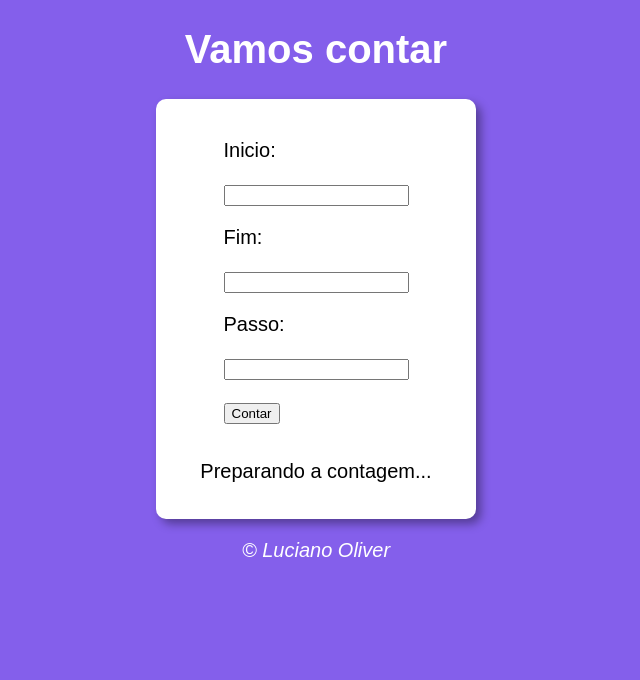
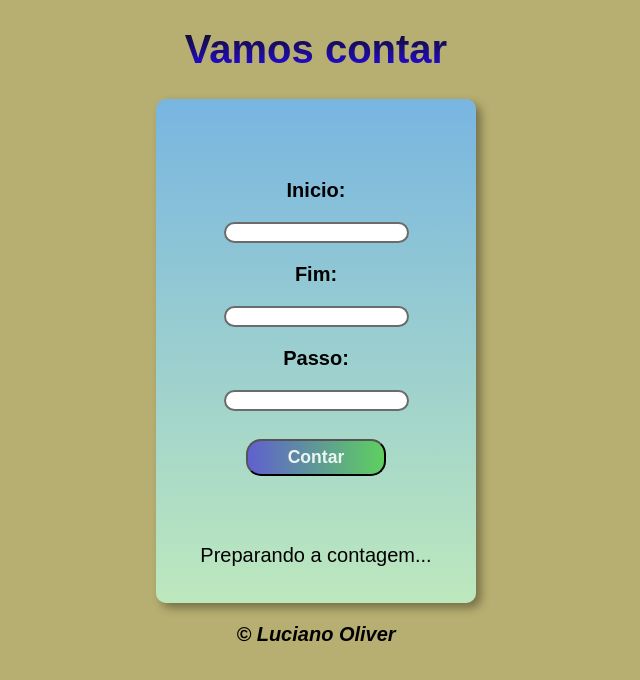
Before and after one commit to PabloAlves26/ContadorJS, a plain HTML site: page index.html in a window 1280 px wide. Shown: the whole page, without its empty margins (324-964 px from the left). Drawn offline with Linux system fonts and the light colour scheme.

Commit message:
Estlização personalizada.

```diff
--- a/index.html
+++ b/index.html
@@ -9,14 +9,14 @@
 </head>
 <body>
     <header>
-        <h1>Vamos contar</h1>
+        <h1 class="titulo">Vamos contar</h1>
     </header>
     <section>
-        <di id="dados">
+        <p id="dados">
             <p>Inicio: </p><input type="number" name="inicio" id="txti">
             <p>Fim: </p><input type="number" name="fim" id="txtf">
-            <p>Passo: </p><input type="number" name="passo" id="txtp">
-             <p><input type="button" value="Contar" onclick="contar()"></p>
+            <p>Passo: </p><input type="number" name="passo" id="txtp"></p>
+             <p><input type="button" id="btn" value="Contar" onclick="contar()"></p>
         </di>
         <div id="res">
             Preparando a contagem...
--- a/style.css
+++ b/style.css
@@ -1,20 +1,51 @@
 body {
-    background: rgb(132, 95, 235);
+    background: rgb(183, 175, 113);
     font: normal 15pt Arial;
 }
 header {
     color: white;
     text-align: center;
 }
-h1 {
+.titulo {
     text-align: center;
+    background-image: linear-gradient(to bottom, rgb(15, 13, 13), rgb(38, 10, 243));
+    color: black;
+    /*Adicionando*/
+    background-clip: text;
+    -webkit-background-clip: text;
+    -moz-background-clip: text;
+    -webkit-text-fill-color: transparent;
+}
+p {
+    font-weight: 700;
+}
+input#txti {
+    text-align: center;
+    border: 2px solid rgba(0, 0, 0, 0.58);
+    border-radius: 15px;
+    -webkit-border-radius: 15px;
+    -moz-border-radius: 15px;
+}
+input#txtf {
+    text-align: center;
+    border: 2px solid rgba(0, 0, 0, 0.58);
+    border-radius: 15px;
+    -webkit-border-radius: 15px;
+    -moz-border-radius: 15px;
+}
+input#txtp {
+    text-align: center;
+    border: 2px solid rgba(0, 0, 0, 0.58);
+    border-radius: 15px;
+    -webkit-border-radius: 15px;
+    -moz-border-radius: 15px;
 }
 section {
     display: flex;
     justify-content:center;
     flex-direction: column;
     align-items: center;
-    background: white;
+    background: linear-gradient(to bottom, rgb(120, 181, 225), rgb(189, 232, 189));
     border-radius: 10px;
     padding: 1em;
     width: 14em;
@@ -37,3 +68,24 @@ div {
     text-align: center;
     padding: 0.8em;
 }
+#btn {
+    position: relative;
+    top: -2rem;
+    border: 2 px solid rgba(0, 128, 0, 0.533);
+    border-radius: 15px;
+    padding: 6px;
+    width: 8em;
+    font-weight: bold;
+    background: linear-gradient(to right, rgb(96, 96, 207), rgb(94, 208, 94));
+    color: rgb(235, 246, 243);
+    font-size: 1.1rem;
+}
+#btn:hover {
+    background: linear-gradient(to right, rgb(92, 233, 92),  rgb(92, 92, 167));
+}
+div#res {
+    top: -2em;
+}
+footer {
+    color: black;
+}
```
